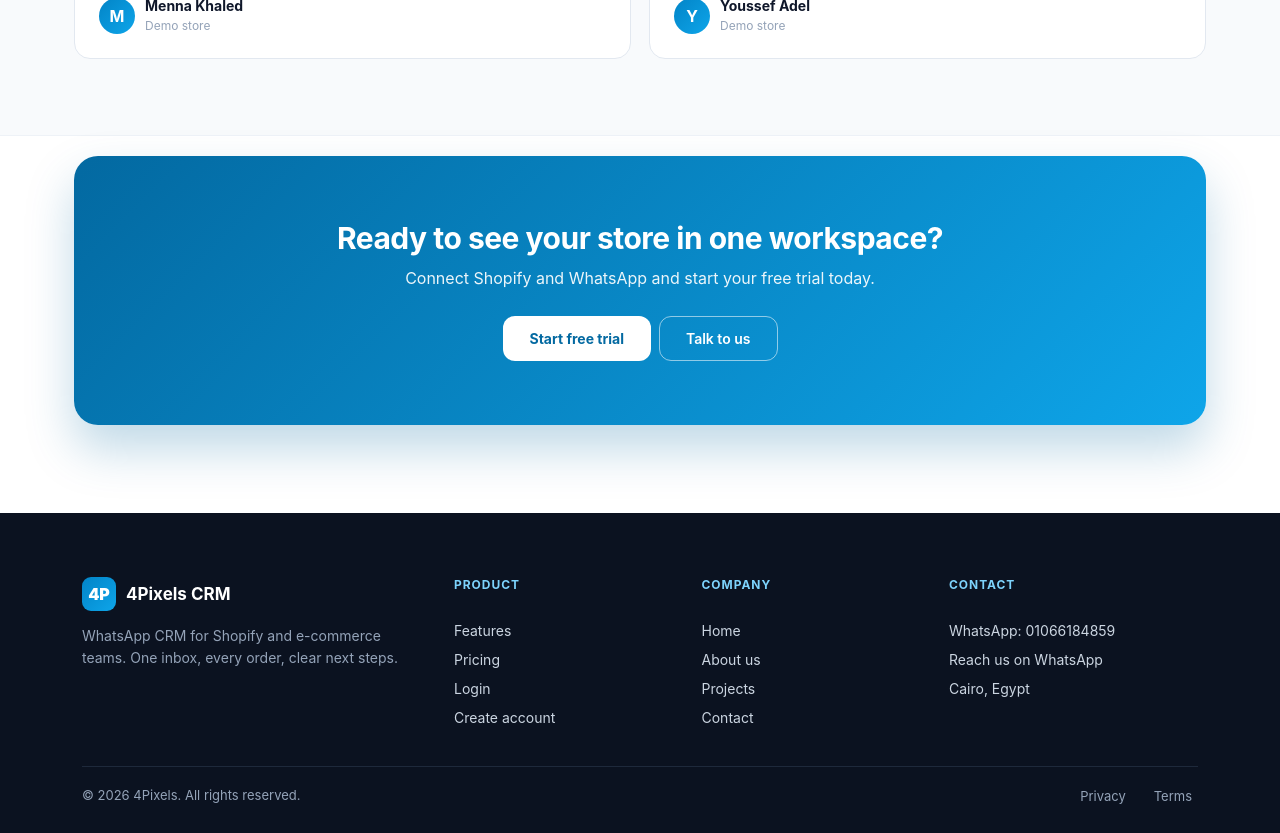
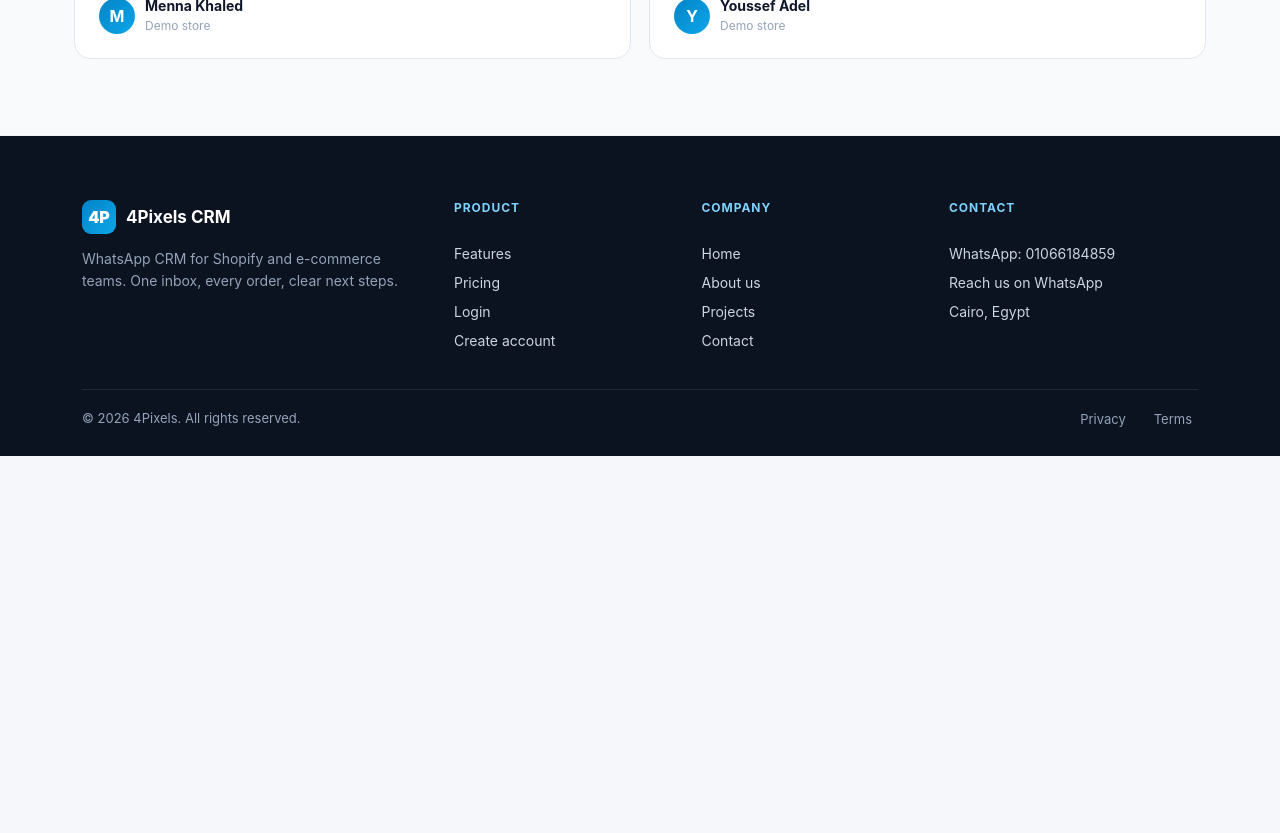
Before and after one commit to m0hammedahmed/4pixels-demo, a React (Vite) app: page / in a window 1280 px wide. Shown: the part 3000-3833 px from the top of the page. After the commit the page ends 3456 px from the top, so only its background shows below. Built offline with nearby package versions, Linux system fonts and the light colour scheme.

Commit message:
v25d: remove CTA banner

```diff
--- a/src/public.tsx
+++ b/src/public.tsx
@@ -121,8 +121,8 @@ function Home({ lang, go }: { lang: Lang; go: (p: string) => void }) {
   );
 }
 
-function CTA({ lang, go }: { lang: Lang; go: (p: string) => void }) {
-  return <section className="pw-cta-wrap"><div className="pw-cta"><h2>{tr(lang, 'Ready to see your store in one workspace?', 'جاهز تشوف متجرك في مساحة عمل واحدة؟')}</h2><p>{tr(lang, 'Connect Shopify and WhatsApp and start your free trial today.', 'اربط Shopify وواتساب وابدأ تجربتك المجانية النهارده.')}</p><div className="btn-row"><button className="btn pw-cta-btn" onClick={() => go('login')}>{tr(lang, 'Start free trial', 'ابدأ التجربة المجانية')}</button><button className="btn pw-cta-ghost" onClick={() => go('contact')}>{tr(lang, 'Talk to us', 'كلمنا')}</button></div></div></section>;
+function CTA(_p: { lang: Lang; go: (p: string) => void }) {
+  return null;
 }
 
 function PageHero({ lang, eye, h1, arH1, lead, arLead }: { lang: Lang; eye: string; h1: string; arH1: string; lead?: string; arLead?: string }) {
```
